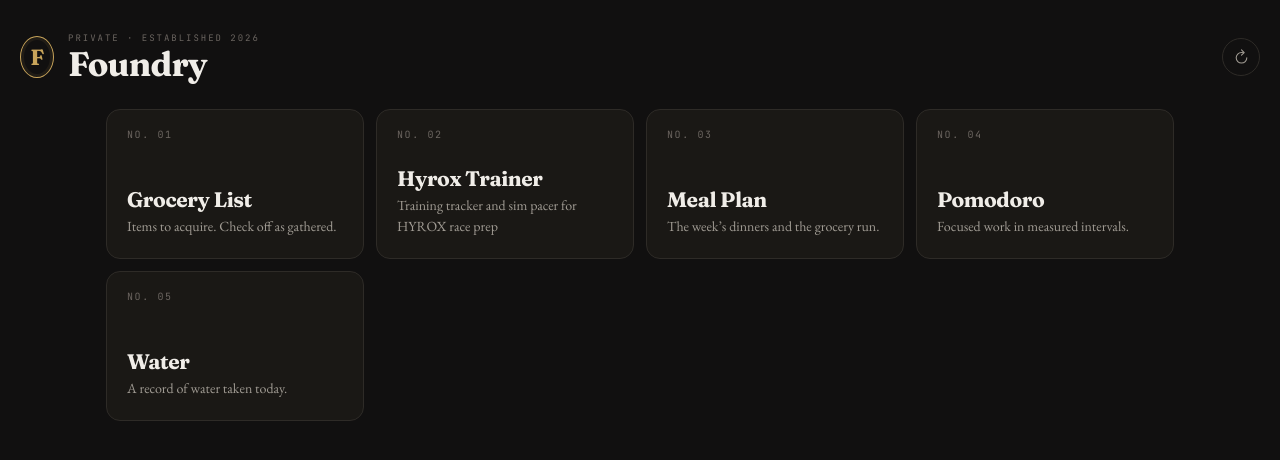
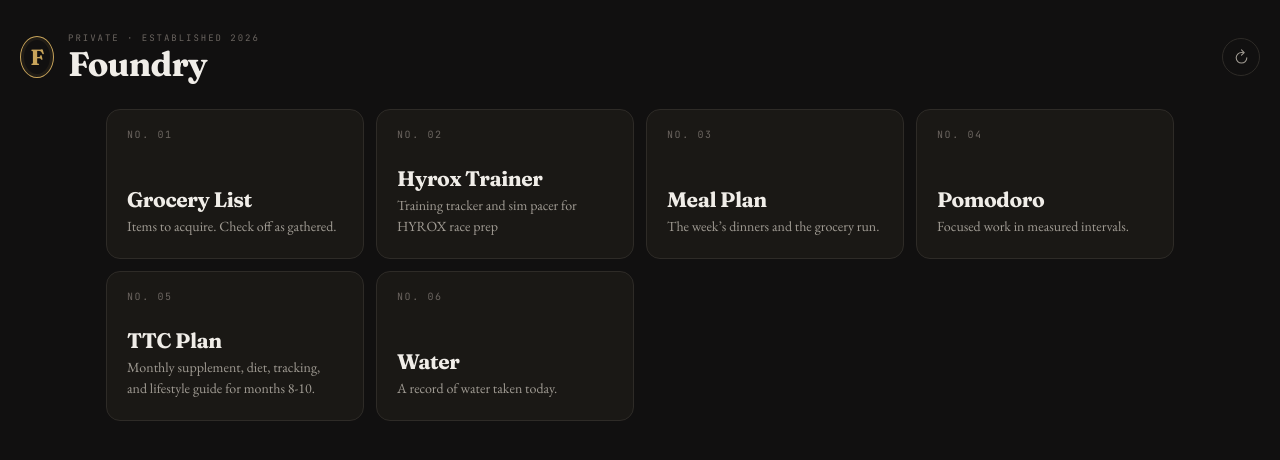
Before and after one commit to Awentzelza/foundry, a React (Vite) app: page / in a window 1280 px wide. Shown: the top 460 px of the page. Built offline with nearby package versions, Linux system fonts and the light colour scheme; no server answers; the database is empty.

Commit message:
Foundry: regenerate app registry

```diff
--- a/src/apps/registry.ts
+++ b/src/apps/registry.ts
@@ -88,6 +88,18 @@ export const APP_REGISTRY: RegisteredApp[] = [
   },
   {
     meta: {
+      id: "ttc-plan",
+      name: "TTC Plan",
+      description: "Monthly supplement, diet, tracking, and lifestyle guide for months 8-10.",
+      icon: "TTC",
+      route: "ttc-plan",
+      needsPersistence: false,
+      status: "active",
+    },
+    load: () => import("./ttc-plan"),
+  },
+  {
+    meta: {
       id: "water-tracker",
       name: "Water Tracker",
       description: "Track your daily 8 glasses. Tap to log, tap again to undo. 7-day history.",
```
